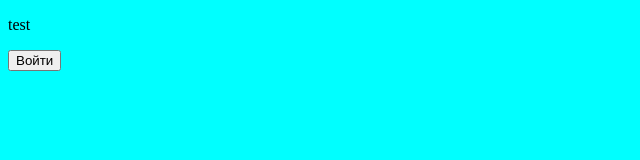
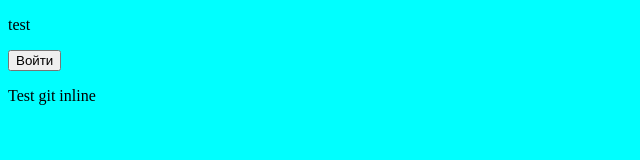
Before and after one commit to Genmain/FS-reborn, a plain HTML site: page index.html in a window 1280 px wide. Shown: the whole page, without its empty margins (0-640 px from the left). Drawn offline with Linux system fonts and the light colour scheme.

Commit message:
new content

```diff
--- a/index.html
+++ b/index.html
@@ -12,6 +12,7 @@
         <p class="popup-button">test</p>
         <button class="popup-button">Войти</button>
         <div class="popup"></div>
+        <p>Test git inline</p>
     </div>
 </body>
 <script src="script.js"></script>
```
